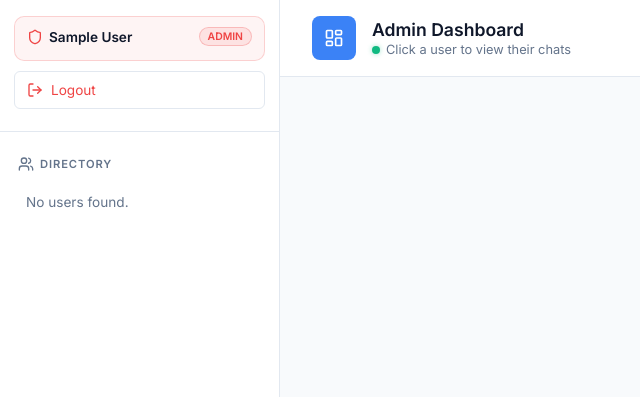
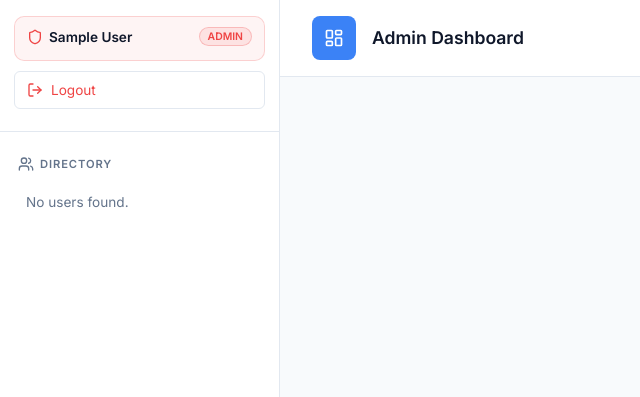
Before and after one commit to Harshal279/quotation-integrated-chatbot, a Flask app: page /admin in a window 1280 px wide. Shown: the top 397 px of the page, without its empty margins (0-640 px from the left). Run offline with Flask 3, Linux system fonts and the light colour scheme; the visitor is signed in with stand-in values (Sample User, id 1); data that the repository does not hold is empty; parts of the project's set-up code (start-up, migrations or seed data) failed here and were passed over.

Commit message:
Update admin.html

```diff
--- a/templates/admin.html
+++ b/templates/admin.html
@@ -423,10 +423,6 @@
             </div>
             <div>
                 <div class="header-title" id="mainTitle">Admin Dashboard</div>
-                <div class="header-sub">
-                    <span class="dot-green" id="headerDot"></span>
-                    <span id="mainSub">Click a user to view their chats</span>
-                </div>
             </div>
         </div>
 
```
